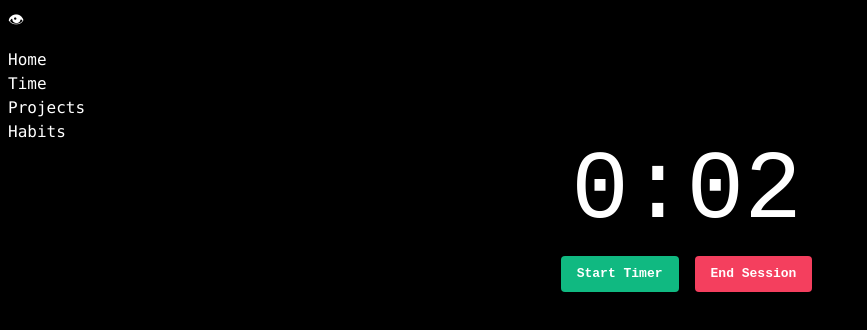
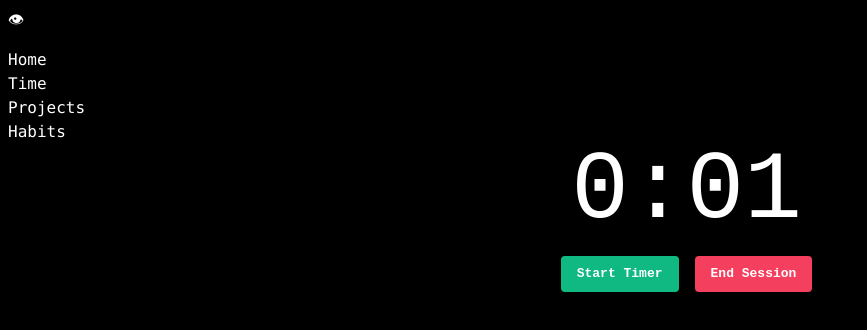
Before and after one commit to ajpkim/life-mapper, a Next.js app: page /time in a window 1280 px wide. Shown: the top 330 px of the page, without its empty margins (0-867 px from the left). Built offline with nearby package versions, Linux system fonts and the light colour scheme.

Commit message:
Add configuration and clean up Timer component

```diff
--- /dev/null
+++ b/src/app/time/ConfigModal.js
@@ -0,0 +1,68 @@
+import { useEffect, useState, useRef } from "react"
+
+const ConfigModal = ({ isOpen, onClose, timerConfig, updateConfig }) => {
+  const modalRef = useRef(null)
+
+  const handleOutsideClick = (event) => {
+    if (modalRef.current && !modalRef.current.contains(event.target)) {
+      onClose()
+    }
+  }
+
+  useEffect(() => {
+    const handleKeyDown = (event) => {
+      switch (event.key) {
+        case "ArrowUp":
+          updateConfig("minutes", 1)
+          break
+        case "ArrowDown":
+          updateConfig("minutes", -1)
+          break
+        case "ArrowRight":
+          updateConfig("seconds", 1)
+          break
+        case "ArrowLeft":
+          updateConfig("seconds", -1)
+          break
+      }
+    }
+
+    if (isOpen) {
+      window.addEventListener("keydown", handleKeyDown)
+    }
+
+    return () => window.removeEventListener("keydown", handleKeyDown)
+  }, [isOpen, timerConfig])
+
+  if (!isOpen) return null
+
+  return (
+    <div
+      className="fixed bg-zinc-700 inset-0 bg-opacity-50 flex items-center justify-center z-50"
+      onClick={handleOutsideClick}
+    >
+      <div
+        className="bg-zinc-950 py-6 px-20 rounded-lg shadow-xl"
+        ref={modalRef}
+      >
+        <h3 className="text-xl font-bold mb-4">Timer Config</h3>
+        <div className="flex flex-col space-y-2">
+          <div className="flex justify-between">
+            <span>Timer Length:</span>
+            <span className="tabular-nums">
+              {timerConfig.minutes}m {timerConfig.seconds}s
+            </span>
+          </div>
+        </div>
+        <button
+          onClick={onClose}
+          className="mt-4 px-4 py-2 bg-blue-500 text-white rounded hover:opacity-50 transition-colors"
+        >
+          Close
+        </button>
+      </div>
+    </div>
+  )
+}
+
+export default ConfigModal
--- a/src/app/time/page.js
+++ b/src/app/time/page.js
@@ -2,60 +2,142 @@
 import { useEffect, useState } from "react"
 import axios from "axios"
 import LogSessionModal from "./LogSessionModal"
+import ConfigModal from "./ConfigModal"
 
 const Timer = () => {
-  const [sessionLength, setSessionLength] = useState(1500)
-  const [timeLeft, setTimeLeft] = useState(2)
-  const [sessionIsActive, setSessionIsActive] = useState(false)
-  const [logSessionMode, setLogSessionMode] = useState(false)
+  const [timerConfig, setTimerConfig] = useState({
+    minutes: 0,
+    seconds: 1,
+  })
+  const initTimeRemaining = timerConfig.minutes * 60 + timerConfig.seconds
+  const [timeRemaining, setTimeRemaining] = useState(initTimeRemaining)
+  const [isWorkMode, setIsWorkMode] = useState(true)
+  const [isSessionActive, setIsSessionActive] = useState(false)
+  const [isConfigMode, setIsConfigMode] = useState(false)
+  const [isLogSessionMode, setIsLogSessionMode] = useState(false)
+
+  useEffect(() => {
+    const newTimerLength = totalTimerSeconds()
+    setTimeRemaining(newTimerLength)
+  }, [timerConfig])
 
   useEffect(() => {
     let intervalId
-    if (sessionIsActive && timeLeft > 0) {
+    if (isSessionActive && timeRemaining > 0) {
       intervalId = setInterval(() => {
-        setTimeLeft(timeLeft - 1)
+        setTimeRemaining(timeRemaining - 1)
       }, 1000)
-    } else if (timeLeft <= 0) {
-      setLogSessionMode(true)
+    }
+    if (timeRemaining <= 0 && isWorkMode) {
+      setIsLogSessionMode(true)
+      handleTimerEnd()
+    } else if (timeRemaining <= 0) {
       handleTimerEnd()
     }
 
     return () => clearInterval(intervalId)
-  }, [timeLeft, sessionIsActive])
+  }, [timeRemaining, isSessionActive])
 
   useEffect(() => {
     const handleKeyDown = (event) => {
-      if (event.code === "Space") {
-        setSessionIsActive(!sessionIsActive)
+      if (!isSessionActive) {
+        switch (event.key) {
+          case "r":
+            setTimeRemaining(totalTimerSeconds())
+            break
+          case "ArrowUp":
+            handleUpdateTimerConfig("minutes", 1)
+            break
+          case "ArrowDown":
+            handleUpdateTimerConfig("minutes", -1)
+            break
+          case "ArrowRight":
+            handleUpdateTimerConfig("seconds", 1)
+            break
+          case "ArrowLeft":
+            handleUpdateTimerConfig("seconds", -1)
+            break
+          case "1":
+            setTimerConfig({ minutes: 5, seconds: 0 })
+            break
+          case "2":
+            setTimerConfig({ minutes: 10, seconds: 0 })
+            break
+          case "3":
+            setTimerConfig({ minutes: 25, seconds: 0 })
+            break
+          case "4":
+            setTimerConfig({ minutes: 30, seconds: 0 })
+            break
+          case "5":
+            setTimerConfig({ minutes: 60, seconds: 0 })
+            break
+        }
+      }
+
+      if (event.key === "b") {
+        event.preventDefault()
+        setIsWorkMode(!isWorkMode)
+      }
+      if (event.key === "c") {
+        event.preventDefault()
+        setIsConfigMode(!isConfigMode)
+      }
+      if (event.key === "Space") {
+        event.preventDefault()
+        setIsSessionActive(!isSessionActive)
+      }
+      if (event.key === "Escape") {
+        if (isLogSessionMode || isConfigMode) {
+          event.preventDefault()
+          handleModalClose()
+        }
       }
     }
     window.addEventListener("keydown", handleKeyDown)
     return () => window.removeEventListener("keydown", handleKeyDown)
-  }, [sessionIsActive])
+  }, [isSessionActive, isLogSessionMode, isConfigMode, isWorkMode, timerConfig])
+
+  const handleModalClose = () => {
+    setIsLogSessionMode(false)
+    setIsConfigMode(false)
+  }
+
+  const handleUpdateTimerConfig = async (field, delta) => {
+    setTimerConfig((prevConfig) => {
+      const newValue = Math.max(0, (prevConfig[field] + delta) % 60)
+      return { ...prevConfig, [field]: newValue }
+    })
+  }
 
   const handleTimerEnd = async () => {
     const res = await axios.post("/api/timer")
-    setSessionIsActive(false)
+    setIsSessionActive(false)
   }
 
   const handleCloseModal = () => {
-    setLogSessionMode(false)
-    setTimeLeft(sessionLength)
+    setIsLogSessionMode(false)
+    setTimeRemaining(totalTimerSeconds())
   }
 
-  const minutes = Math.floor(timeLeft / 60)
-  const seconds = timeLeft % 60
+  const totalTimerSeconds = () => {
+    return timerConfig.minutes * 60 + timerConfig.seconds
+  }
+
+  const minutes = Math.floor(timeRemaining / 60)
+  const seconds = timeRemaining % 60
 
   return (
     <div>
       <div className="pt-36 text-center">
+        {!isWorkMode && <p className="text-2xl">BREAK MODE</p>}
         <div className="text-8xl">{`${minutes}:${seconds < 10 ? "0" : ""}${seconds}`}</div>
         <div className="flex justify-center gap-4 mt-4">
           <button
             className="bg-emerald-500 hover:opacity-50 font-bold py-2 px-4 rounded"
-            onClick={() => setSessionIsActive(!sessionIsActive)}
+            onClick={() => setIsSessionActive(!isSessionActive)}
           >
-            {sessionIsActive ? "Pause" : "Start"} Timer
+            {isSessionActive ? "Pause" : "Start"} Timer
           </button>
           <button
             className="bg-rose-500 hover:opacity-50 font-bold py-2 px-4 rounded"
@@ -64,9 +146,15 @@ const Timer = () => {
             End Session
           </button>
           <LogSessionModal
-            isOpen={logSessionMode}
+            isOpen={isLogSessionMode}
             onClose={handleCloseModal}
-            sessionSeconds={sessionLength}
+            sessionSeconds={totalTimerSeconds()}
+          />
+          <ConfigModal
+            isOpen={isConfigMode}
+            onClose={handleCloseModal}
+            timerConfig={timerConfig}
+            updateConfig={handleUpdateTimerConfig}
           />
         </div>
       </div>
```
